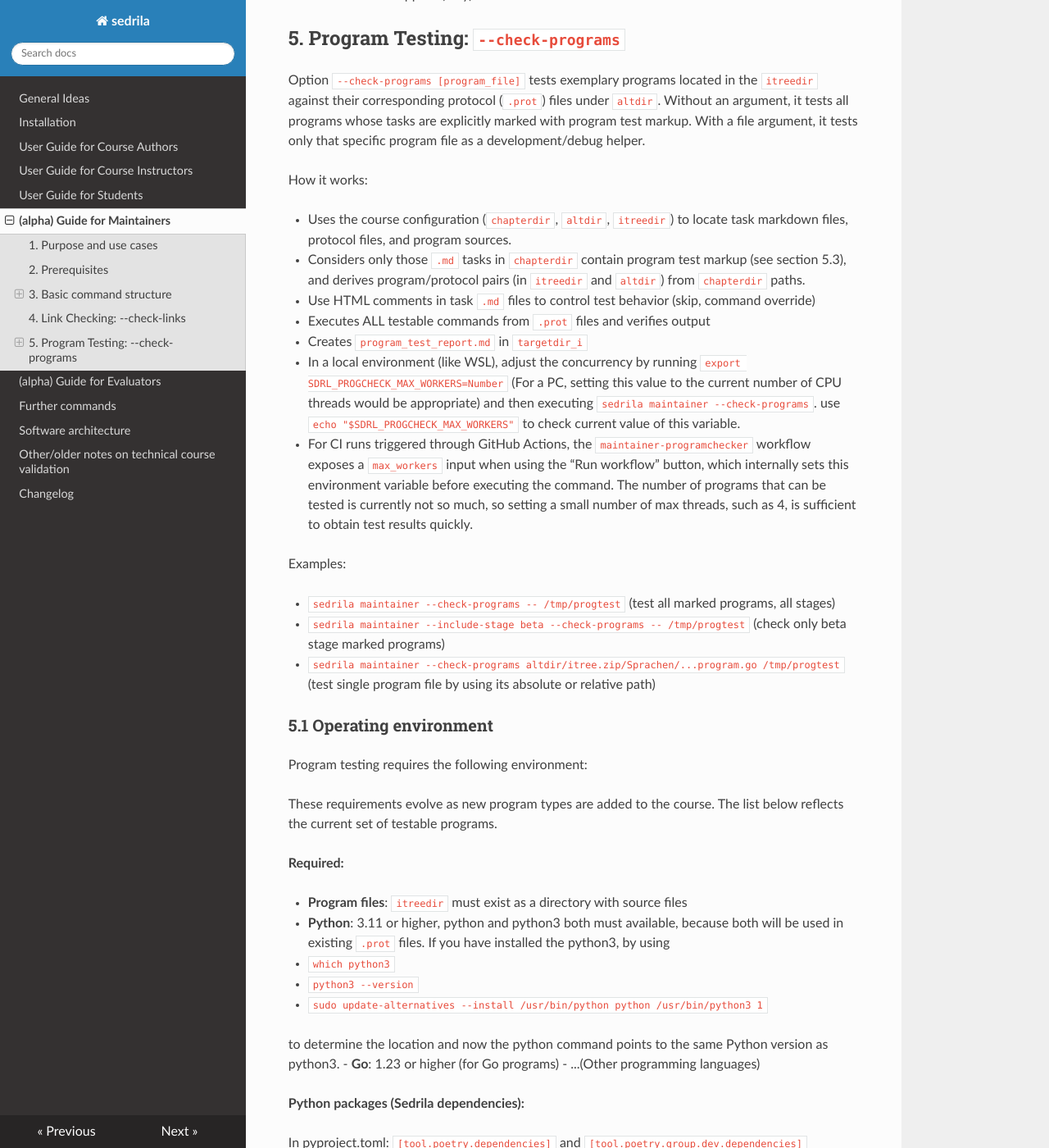
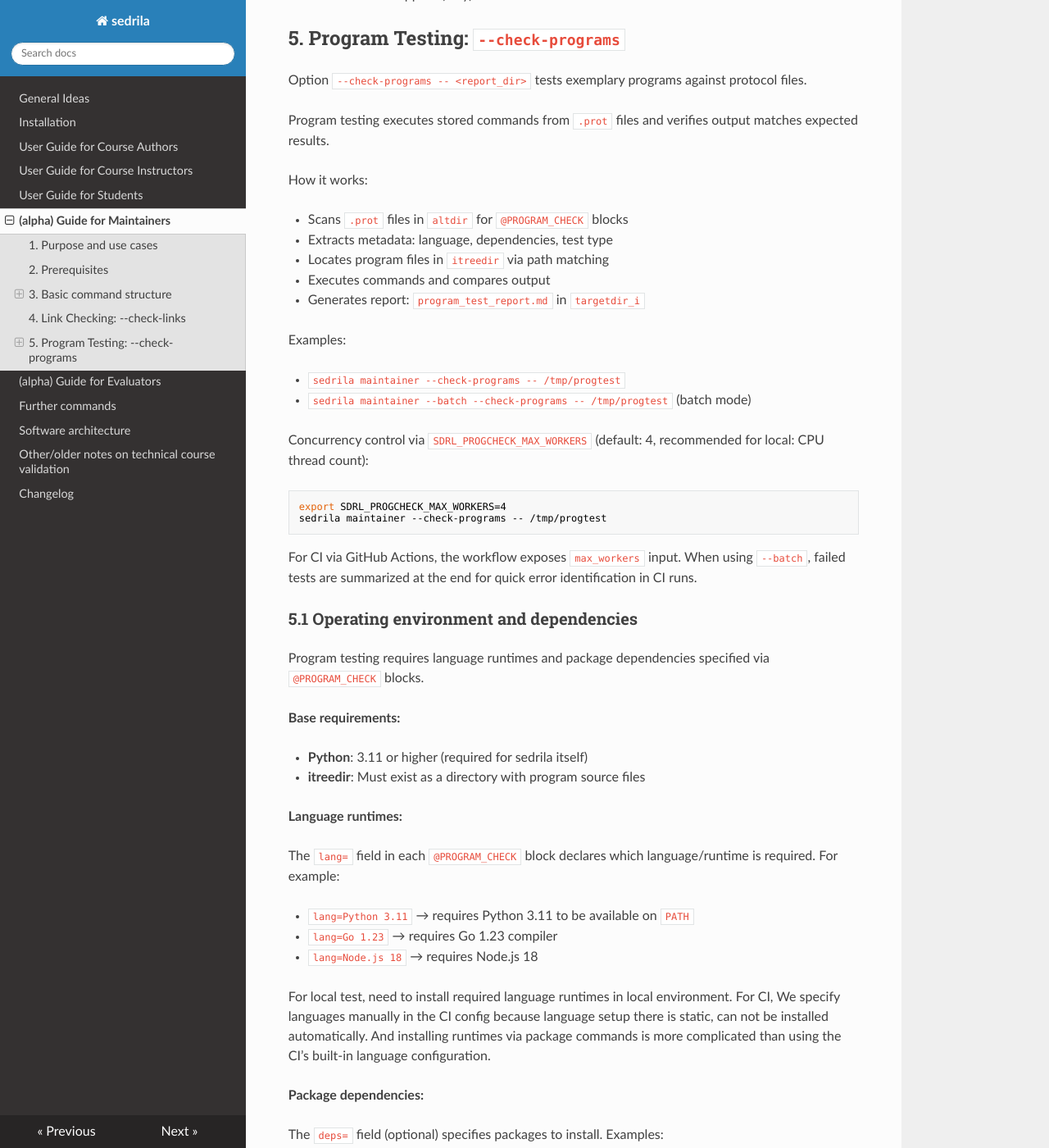
Before and after one commit to fubinf/sedrila, an MkDocs documentation site: the page built from docs/maintainers.md, in a window 1280 px wide and 1400 px high, scrolled down 3502 px. Shown: the whole window at 82% size. Built offline with MkDocs 1.6.1, drawn with Linux system fonts in a browser that asks for light colours; nearby versions of some CDN libraries; some of the changed text lies outside the part shown.

Commit message:
programchecker: docs

````diff
--- a/docs/maintainers.md
+++ b/docs/maintainers.md
@@ -133,160 +133,160 @@
 
 ## 5. Program Testing: `--check-programs`
 
-Option `--check-programs [program_file]` tests exemplary programs located in the `itreedir` against their corresponding protocol (`.prot`) files under `altdir`.
-Without an argument, it tests all programs whose tasks are explicitly marked with program test markup.
-With a file argument, it tests only that specific program file as a development/debug helper.
+Option `--check-programs -- <report_dir>` tests exemplary programs against protocol files.
+
+Program testing executes stored commands from `.prot` files and verifies output matches expected results.
 
 How it works:
 
-- Uses the course configuration (`chapterdir`, `altdir`, `itreedir`) to locate task markdown files,
-  protocol files, and program sources.
-- Considers only those `.md` tasks in `chapterdir` contain program test markup (see section 5.3),
-  and derives program/protocol pairs (in `itreedir` and `altdir`) from `chapterdir` paths.
-- Use HTML comments in task `.md` files to control test behavior (skip, command override)
-- Executes ALL testable commands from `.prot` files and verifies output
-- Creates `program_test_report.md` in `targetdir_i`
-- In a local environment (like WSL), adjust the concurrency by running `export SDRL_PROGCHECK_MAX_WORKERS=Number` (For a PC, setting this value to the current number of CPU threads would be appropriate) and then executing `sedrila maintainer --check-programs`.
-  use `echo "$SDRL_PROGCHECK_MAX_WORKERS"` to check current value of this variable.
-- For CI runs triggered through GitHub Actions, the `maintainer-programchecker` workflow exposes a `max_workers` input when using the “Run workflow” button, which internally sets this environment variable before executing the command. The number of programs that can be tested is currently not so much, so setting a small number of max threads, such as 4, is sufficient to obtain test results quickly.
+- Scans `.prot` files in `altdir` for `@PROGRAM_CHECK` blocks
+- Extracts metadata: language, dependencies, test type
+- Locates program files in `itreedir` via path matching
+- Executes commands and compares output
+- Generates report: `program_test_report.md` in `targetdir_i`
 
 Examples:
 
-- `sedrila maintainer --check-programs -- /tmp/progtest` (test all marked programs, all stages)
-- `sedrila maintainer --include-stage beta --check-programs -- /tmp/progtest` (check only beta stage marked programs)
-- `sedrila maintainer --check-programs altdir/itree.zip/Sprachen/...program.go /tmp/progtest` (test single program file by using its absolute or relative path)
+- `sedrila maintainer --check-programs -- /tmp/progtest`
+- `sedrila maintainer --batch --check-programs -- /tmp/progtest` (batch mode)
+
+Concurrency control via `SDRL_PROGCHECK_MAX_WORKERS` (default: 4, recommended for local: CPU thread count):
+
+```bash
+export SDRL_PROGCHECK_MAX_WORKERS=4
+sedrila maintainer --check-programs -- /tmp/progtest
+```
+
+For CI via GitHub Actions, the workflow exposes `max_workers` input.
+When using `--batch`, failed tests are summarized at the end for quick error identification in CI runs.
 
 
-### 5.1 Operating environment
+### 5.1 Operating environment and dependencies
 
-Program testing requires the following environment:
+Program testing requires language runtimes and package dependencies specified via `@PROGRAM_CHECK` blocks.
 
-These requirements evolve as new program types are added to the course. The list below reflects the current set of testable programs.
+**Base requirements:**
 
-**Required:**
+- **Python**: 3.11 or higher (required for sedrila itself)
+- **itreedir**: Must exist as a directory with program source files
 
-- **Program files**: `itreedir` must exist as a directory with source files
-- **Python**: 3.11 or higher, python and python3 both must available, because both will be used in existing `.prot` files.
-  If you have installed the python3, by using
+**Language runtimes:**
 
-  - `which python3`
-  - `python3 --version`
-  - `sudo update-alternatives --install /usr/bin/python python /usr/bin/python3 1`
+The `lang=` field in each `@PROGRAM_CHECK` block declares which language/runtime is required.
+For example:
 
-  to determine the location and now the python command points to the same Python version as python3.
-- **Go**: 1.23 or higher (for Go programs)
-- ...(Other programming languages)
+- `lang=Python 3.11` → requires Python 3.11 to be available on `PATH`
+- `lang=Go 1.23` → requires Go 1.23 compiler
+- `lang=Node.js 18` → requires Node.js 18
 
-**Python packages (Sedrila dependencies):**
+For local test, need to install required language runtimes in local environment.
+For CI, We specify languages manually in the CI config because language setup there is static,
+can not be installed automatically. And installing runtimes via package commands is more complicated
+than using the CI’s built-in language configuration.
 
-In pyproject.toml: `[tool.poetry.dependencies]` and `[tool.poetry.group.dev.dependencies]`
+**Package dependencies:**
 
-**Python packages (additional required):**
+The `deps=` field (optional) specifies packages to install. Examples:
 
-- FastAPI programs: fastapi, pydantic, uvicorn
+- `deps=pip install numpy requests>=2.0` → install via pip
+- `deps=go get github.com/lib/pq@v1.10.0` → install via go get
 
-For local testing, ensure these packages are available in your environment.
+For local testing, need to manually install declared dependencies. For CI, use `--collect`:
+
+```bash
+sedrila maintainer --collect > deps.json
+# Outputs: {"dependencies": ["pip install numpy", ...], "languages": {"Python": "3.11", ...}}
+```
+
+CI workflows use `--collect` to extract dependencies, then install them before running tests.
 
 
-### 5.2 General behavior
+### 5.2 Test types and behavior
 
-#### 5.2.1 Multi-command testing
+The `typ=` field in `@PROGRAM_CHECK` determines how a program is tested.
 
-The program checker parses and tests **ALL testable commands** from each `.prot` file:
+**direct**: Automated output verification
 
-- Each command is executed sequentially with output comparison
-- Test only passes if ALL commands succeed
-- Detailed reporting shows status for each individual command
-- Failed tests show which specific command(s) failed with error details
+Commands are executed automatically and output is compared:
+
+- All declared commands must execute successfully
+- Actual output must match expected output (with whitespace normalization)
+- Test passes only if ALL commands match
+
+Use `typ=direct` for deterministic programs with stable output.
+
+**manual**: Manual verification required
+
+Test execution is skipped; program marked "Manual Review Required" in report.
+Requires `manual_reason=` field explaining why manual testing is needed.
+
+Use `typ=manual` for:
+
+- Non-deterministic output (timestamps, memory addresses)
+- Interactive programs requiring user input
+- Timing-dependent behavior
+- Programs with environment-specific results
+
+### 5.3 @PROGRAM_CHECK block format
+
+`@PROGRAM_CHECK` blocks contain metadata for automated testing. They should appear
+at the beginning of a `.prot` file for clarity, but can appear anywhere in the file.
+
+**Placement and syntax:**
+
+- Should be at `.prot` file start (recommended for clarity)
+- Block starts with line containing only `@PROGRAM_CHECK`
+- Block ends at first blank line
+- Inside block: one `key=value` per line, no spaces around `=`
+- `deps` field can span multiple lines (subsequent lines without `=` are appended as separate commands)
+- No comments allowed inside @PROGRAM_CHECK block
+
+Example:
+
+```
+@PROGRAM_CHECK
+lang=Python 3.11
+deps=pip install numpy
+pip install requests>=2.0
+typ=direct
+
+$ python myscript.py
+Hello World
+```
+
+**Required fields:**
+
+`lang=<language and version>` - Language runtime and version.
+Examples: `lang=Python 3.11`, `lang=Go 1.23`
+
+`typ=<test type>` - One of: `direct`, `manual`
+
+**Optional fields:**
+
+`deps=<install command>` - Package installation command.
+Examples: `deps=pip install numpy requests`, `deps=go get github.com/lib/pq`
+
+`manual_reason=<text>` - Required when `typ=manual`. Explains why manual testing is needed.
+Example: `manual_reason=Output contains timestamps`
+
+`program=<path>` - Explicit path to program file, relative to `itreedir/<REL>/`.
+If omitted, matches `.prot` stem (e.g., `task.prot` → `task.py`).
+
+`files=<list>` - Comma-separated list of files, for reference only.
 
 
-#### 5.2.2 Automatic cleanup
+### 5.4 Multi-command testing and cleanup
 
-Generated files are cleaned up before and after each test to ensure a clean environment:
+The program checker processes all testable commands from each `.prot` file:
 
+- Each command (`$` line) and its expected output are extracted as a single test
+- Commands are executed sequentially in the program's working directory
+- Output is compared; test passes only if ALL commands match
+- Detailed test reports show pass/fail status for each command
+
+Before and after testing, generated files are automatically cleaned up to ensure a fresh environment:
 - Database files (`.db`, `.sqlite`, `.sqlite3`)
-- Log files (`.log`), temporary files (`.tmp`)
-- Python cache (`__pycache__`, `.pyc`)
+- Log files (`.log`, `.shortlog`)
+- Python cache directories (`__pycache__`, `*.pyc`)
 
-This prevents test failures caused by residual files from previous runs
-and ensures consistency between single program and full course testing.
-
-
-#### 5.2.3 Test output and reporting
-
-The checker provides comprehensive test reports that display the total number of programs found
-and their test status. It shows which programs passed, failed, and were skipped, with detailed
-categorization for each status.
-
-For multi-command programs, the output lists each command with a numbered index and shows
-individual pass/fail status (✓ [PASS] or ✗ [FAIL]). Error details are included for failed commands,
-and tested commands are clearly separated from skipped ones.
-
-The checker calculates a success rate based on all programs, tracks execution time for each
-command and the overall test run, and provides detailed failure reasons along with manual
-testing requirements when applicable.
-
-Markdown reports are generated with categorized sections (Failed Tests,
-Skipped Tests, Passed Tests) for detailed analysis.
-
-
-### 5.3 Program testing markup
-
-Program tests are opt-in and are enabled via HTML comment markup in task `.md` files.
-Only tasks that contain such markup participate in automatic program testing.
-The markup can be placed anywhere in the file; a common convention is to place it before the `[INSTRUCTOR]` section.
-
-#### 5.3.1 TEST markup: `@PROGRAM_TEST`
-
-Perform normal test on the program and protocol.
-Currently, it supports a `notes` parameter for documentation purposes, but this parameter is not used by the test runner.
-
-```markdown
-<!-- @PROGRAM_TEST: notes="Additional information about this program test" -->
-```
-
-Parameters:
-
-- `notes="text"`: Documentation notes
-
-#### 5.3.2 SKIP markup (manual testing): `@PROGRAM_TEST_SKIP`
-
-Use for programs with non-deterministic output, interactive input, environment-specific output, or complex shell operations.
-
-```markdown
-<!-- @PROGRAM_TEST_SKIP: reason="Concurrent execution order is non-deterministic" manual_test_required=true -->
-```
-
-Parameters:
-
-- `reason="text"`: Explanation why manual testing is required
-- `manual_test_required=true`: Marks program for manual testing
-
-#### 5.3.3 PARTIAL markup (manual/automation mix): `@PROGRAM_TEST_PARTIAL`
-
-Use when some commands are testable while others require manual verification.
-
-```markdown
-<!-- @PROGRAM_TEST_PARTIAL: skip_commands_with="Traceback,MemoryError" skip_reason="Different stack depths lead to inconsistent output" testable_note="Other commands can be automatically tested" -->
-```
-
-Parameters:
-
-- `skip_commands_with="keyword1,keyword2..."`: Skip commands containing these keywords in output
-- `skip_reason="text"`: Explanation for skipping certain commands
-- `testable_note="text"`: Note about which commands are testable
-
-
-#### 5.3.4 OVERRIDE markup (expected command mismatches): `@PROGRAM_TEST_OVERRIDE`
-
-Use when `.prot` files reference incorrect command names.
-
-```markdown
-<!-- @PROGRAM_TEST_OVERRIDE: original_command="go run main.go" correct_command="go run go-channels.go" reason=".prot file uses main.go but actual file is go-channels.go" -->
-```
-
-Parameters:
-
-- `original_command="cmd"`: Command as written in `.prot` file
-- `correct_command="cmd"`: Correct command to execute
-- `reason="text"`: Explanation for the override
+This prevents test failures from residual files and ensures reproducible results across runs.
````
Also changed, not shown: 1 other file.
